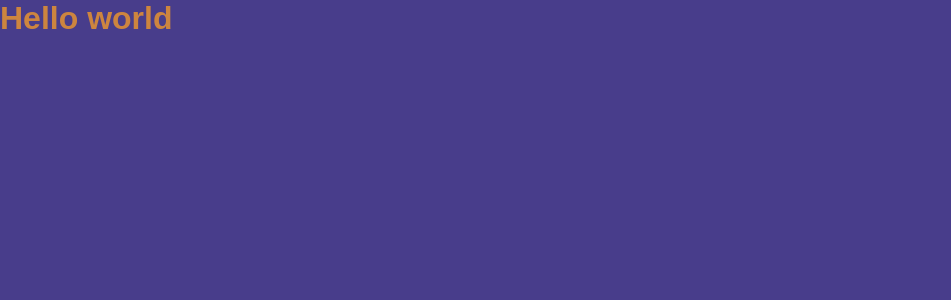
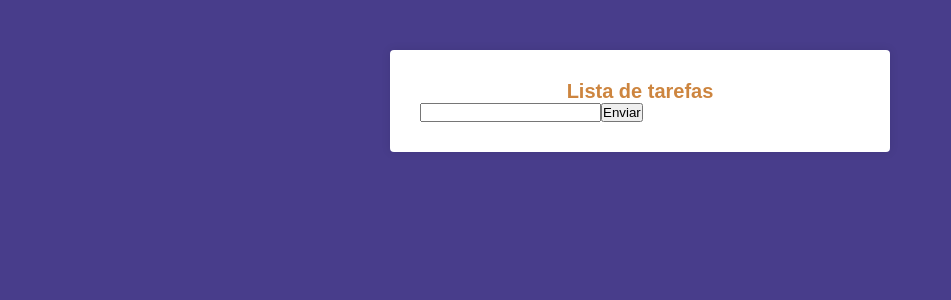
Before and after one commit to jezzipan/teste-ratox, a React (Create React App) app in the folder react-project/: page / in a window 1280 px wide. Shown: the top 300 px of the page, without its empty margins (0-951 px from the left). Built offline with nearby package versions, Linux system fonts and the light colour scheme.

Commit message:
Fixed: Iniciado novos components

```diff
--- a/react-project/src/App.js
+++ b/react-project/src/App.js
@@ -1,6 +1,8 @@
 import React from 'react';
+import Main from './components/Main';
+
 import './App.css';
 
 export default function App () {
-  return <h1>Hello world</h1>;
+  return <Main/>
 }
--- /dev/null
+++ b/react-project/src/Components/Main.css
@@ -0,0 +1,14 @@
+.main {
+  background-color: #ffffff;
+  padding: 30px;
+  margin: 50px auto;
+  max-width: 500px;
+  border-radius: 4px;
+  box-shadow: 0 0 10px rgba(0, 0, 0, 0.1);
+
+}
+
+.main h1 {
+  font-size: 20px;
+  text-align: center;
+}
--- /dev/null
+++ b/react-project/src/Components/Main.js
@@ -0,0 +1,33 @@
+import React, { Component } from 'react';
+
+import './Main.css';
+
+
+export default class Main extends Component {
+    state = {
+      novaTarefa: "",
+    };
+
+  handleChange = (e) => {
+    this.setState({
+      novaTarefa: e.target.value,
+    })
+
+  }
+
+
+  render() {
+    const { novaTarefa } = this.state;
+
+    return(
+      <div className="main">
+        <h1>Lista de tarefas</h1>
+
+         <form action="#">
+           <input onChange={this.handleChange} type="text" />
+           <button type="submit"> Enviar</button>
+         </form>
+      </div>
+    );
+  }
+}
```
